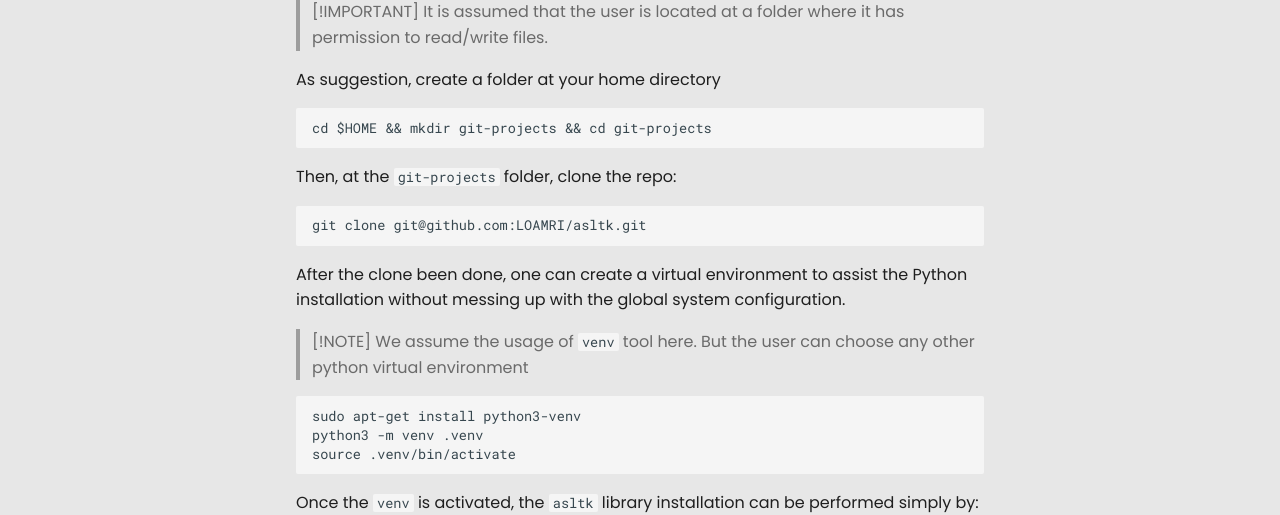
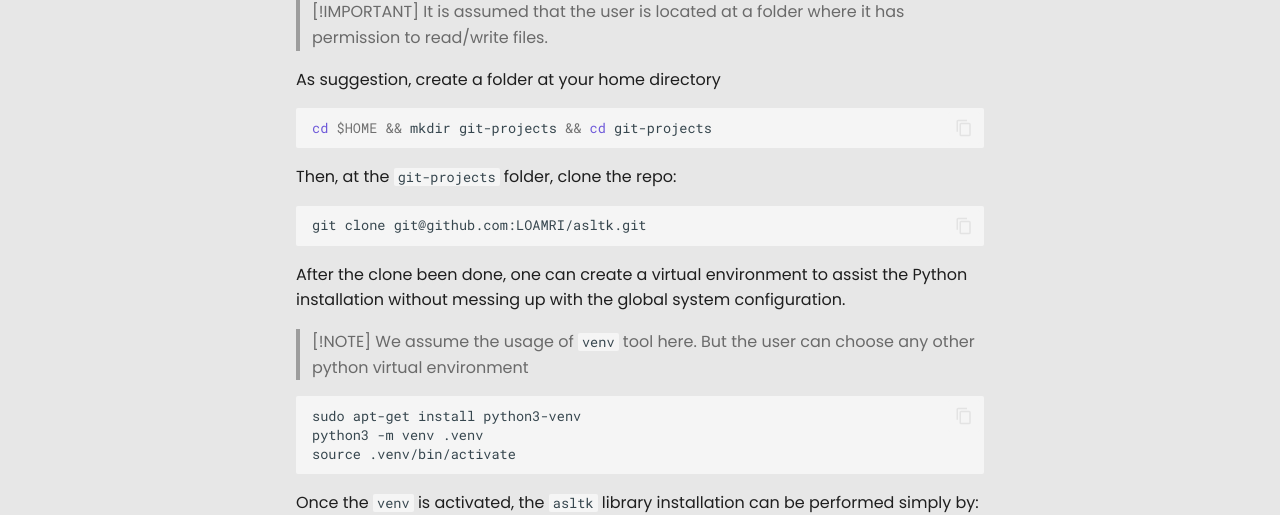
Before and after one commit to LOAMRI/asltk, an MkDocs documentation site: the page built from docs/development.md, in a window 1280 px wide and 1108 px high. Shown: the part 524-1039 px from the top of the window. Built offline with MkDocs 1.6.1 and Material for MkDocs 9.7.7, drawn with Linux system fonts in a browser that asks for light colours; comment, search, counter and statistics services are not loaded.

Commit message:
DOC: Changed doc code style to Roboto font and added PyMDown extension

```diff
--- a/mkdocs.yml
+++ b/mkdocs.yml
@@ -13,11 +13,16 @@
     accent: orange
   font:
     text: Poppins
+    code: Roboto Mono
   icon:
     repo: fontawesome/brands/github
+  features:
+    - content.code.copy
 
 markdown_extensions:
   - attr_list
+  - pymdownx.superfences
+  - markdown.extensions.footnotes
 
 extra_css:
   - stylesheets/extra.css
```
